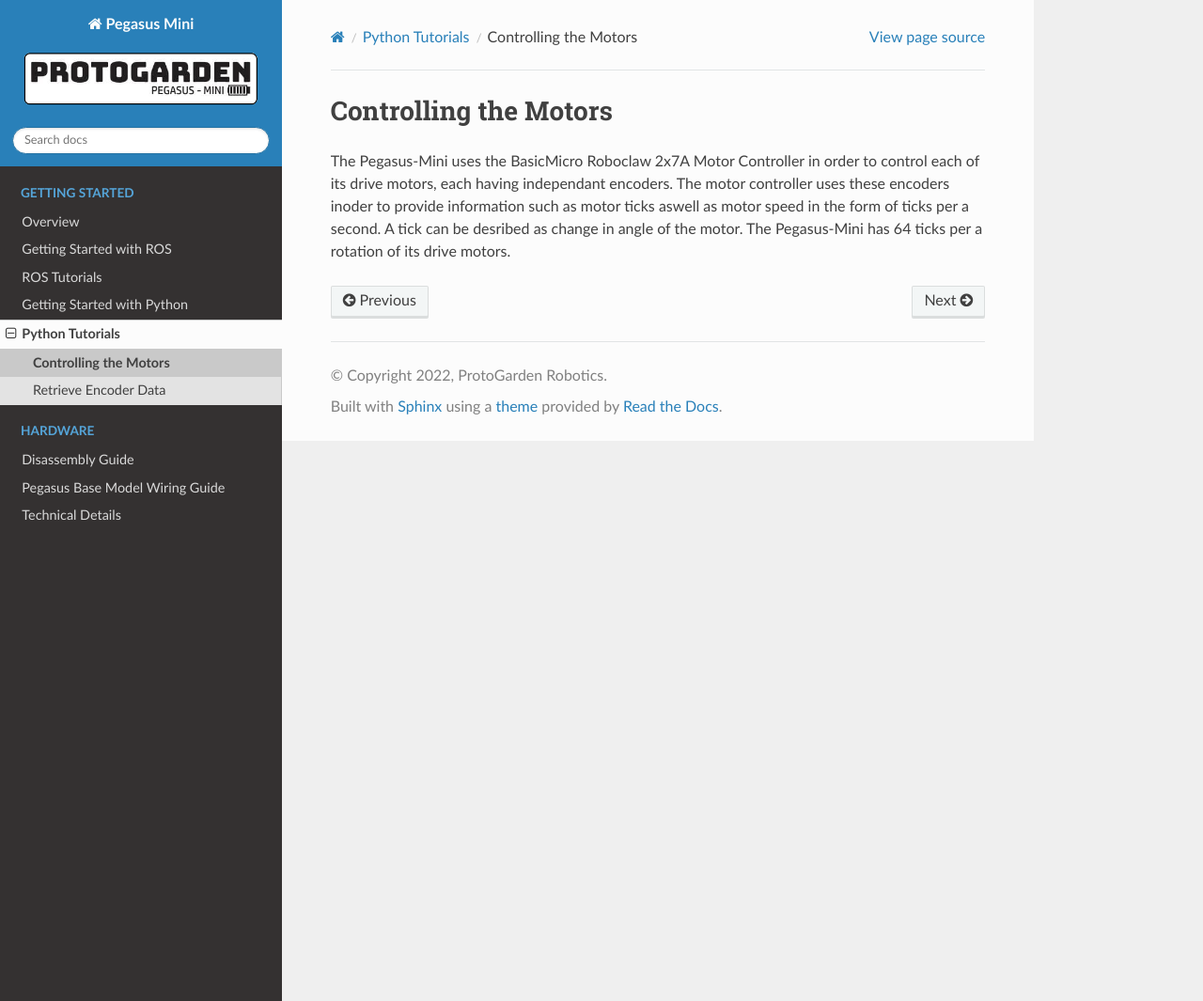
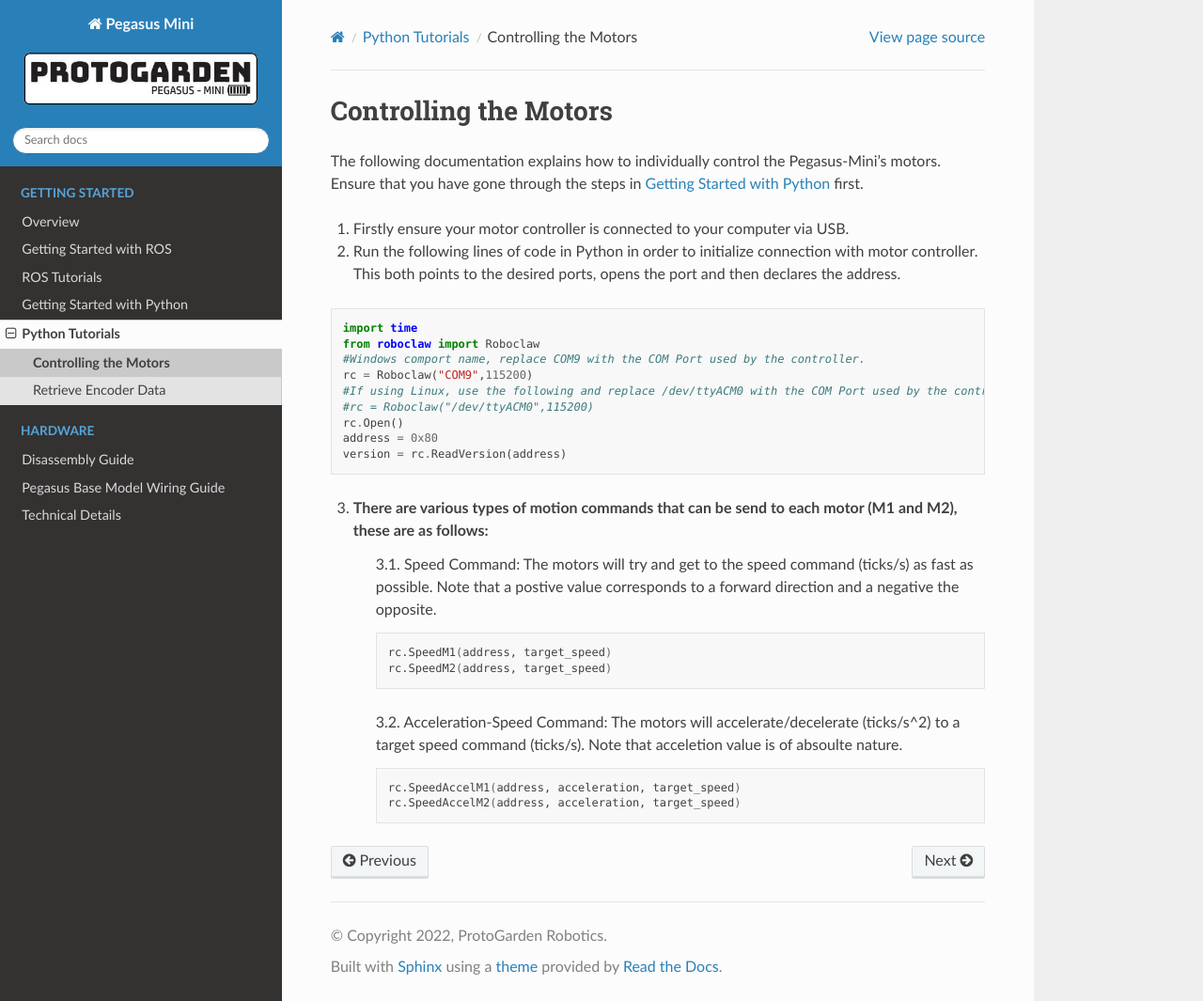
Before and after one commit to protogarden/pegasus-mini, a Sphinx documentation site: the page built from docs/source/motor_control.rst, in a window 1280 px wide and 1065 px high. Shown: the whole window at 94% size. Built offline with Sphinx 7.4.7 and the Read the Docs theme 2.0.0, drawn with Linux system fonts in a browser that asks for light colours.

Commit message:
Documentation Additions

```diff
--- a/docs/source/motor_control.rst
+++ b/docs/source/motor_control.rst
@@ -2,5 +2,36 @@
 Controlling the Motors
 ######################
 
-The Pegasus-Mini uses the BasicMicro Roboclaw 2x7A Motor Controller in order to control each of its drive motors, each having independant encoders. The motor controller uses these encoders inoder to provide information
-such as motor ticks aswell as motor speed in the form of ticks per a second. A tick can be desribed as change in angle of the motor. The Pegasus-Mini has 64 ticks per a rotation of its drive motors.
+The following documentation explains how to individually control the Pegasus-Mini's motors. Ensure that you have gone through the steps in :doc:`getting_started_python` first.
+
+1. Firstly ensure your motor controller is connected to your computer via USB.
+
+2. Run the following lines of code in Python in order to initialize connection with motor controller. This both points to the desired ports, opens the port and then declares the address.
+
+.. code-block:: Python
+
+    import time
+    from roboclaw import Roboclaw
+    #Windows comport name, replace COM9 with the COM Port used by the controller.
+    rc = Roboclaw("COM9",115200)
+    #If using Linux, use the following and replace /dev/ttyACM0 with the COM Port used by the controller.
+    #rc = Roboclaw("/dev/ttyACM0",115200)
+    rc.Open()
+    address = 0x80
+    version = rc.ReadVersion(address)
+
+
+3. There are various types of motion commands that can be send to each motor (M1 and M2), these are as follows:
+    3.1. Speed Command: The motors will try and get to the speed command (ticks/s) as fast as possible. Note that a postive value corresponds to a forward direction and a negative the opposite.
+
+    .. code-block:: bash
+
+        rc.SpeedM1(address, target_speed)
+        rc.SpeedM2(address, target_speed)
+
+    3.2. Acceleration-Speed Command: The motors will accelerate/decelerate (ticks/s^2) to a target speed command (ticks/s). Note that acceletion value is of absoulte nature.
+
+    .. code-block:: bash
+
+	    rc.SpeedAccelM1(address, acceleration, target_speed)
+	    rc.SpeedAccelM2(address, acceleration, target_speed)
--- a/docs/source/ros_tutorials.rst
+++ b/docs/source/ros_tutorials.rst
@@ -7,7 +7,6 @@
    :maxdepth: 5
    :caption: Tutorials
 
-   software_calibration
    remote_control
    simulation
    mapping
--- a/docs/source/software_calibration.rst
+++ /dev/null
@@ -1,3 +0,0 @@
-########################################
-Software Calibration of Odomotetry
-########################################
```
Also changed, not shown: 2 other files.
